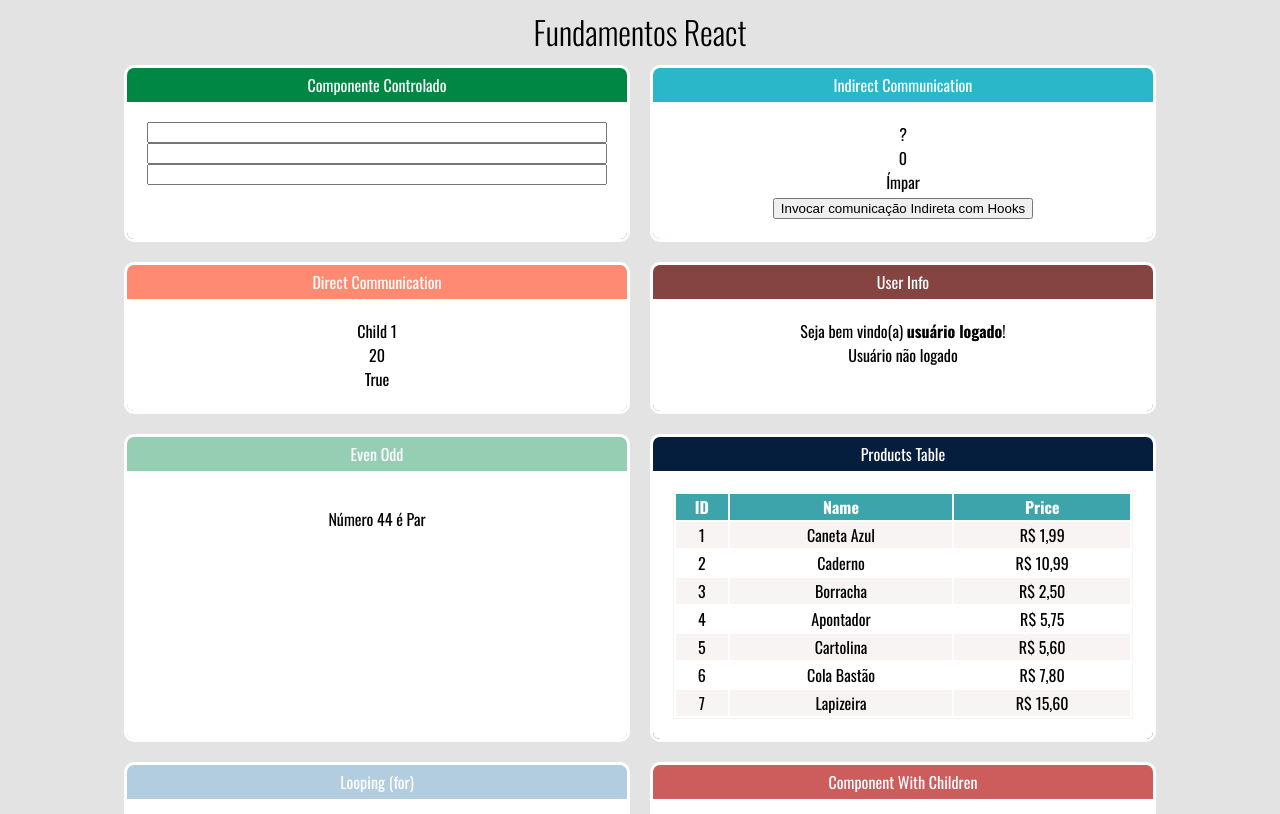
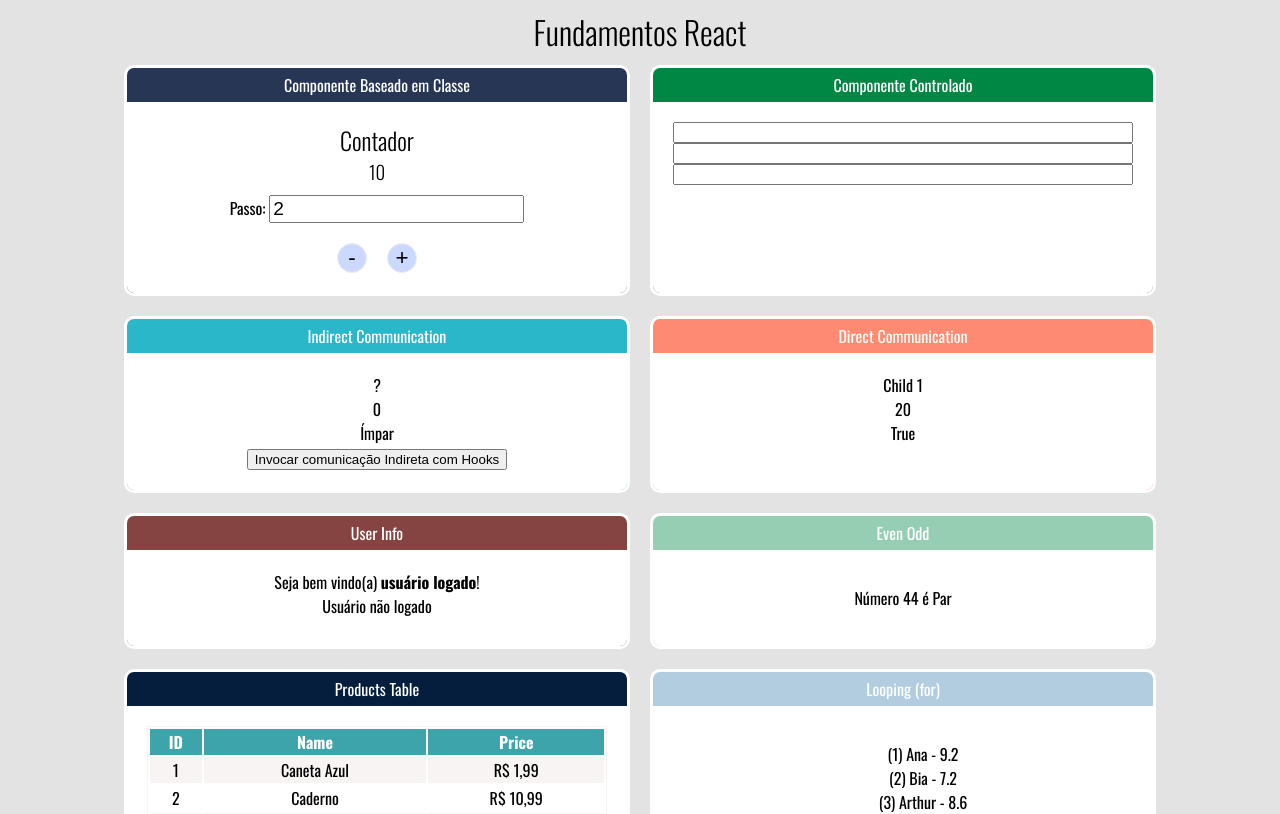
Before and after one commit to diegojaldim/react-concepts, a React (Create React App) app: page / in a window 1280 px wide. Shown: the top 814 px of the page. Built offline with nearby package versions, Linux system fonts and the light colour scheme.

Commit message:
Class based component

```diff
--- a/src/components/App.jsx
+++ b/src/components/App.jsx
@@ -13,6 +13,7 @@ import UserInfo from "./conditional/UserInfo";
 import DirectParent from "./communication/DirectParent";
 import IndirectParent from "./communication/IndirectParent";
 import Input from "./forms/Input";
+import Counter from "./counter/Counter";
 import './App.css';
 
 const App = () =>
@@ -20,6 +21,10 @@ const App = () =>
         <h1>Fundamentos React</h1>
 
         <div className="Cards">
+            <Card title="Componente Baseado em Classe" color="#283655">
+                <Counter initNumber={10} step={2} />
+            </Card>
+
             <Card title="Componente Controlado" color="#008744">
                 <Input />
             </Card>
--- /dev/null
+++ b/src/components/counter/Counter.css
@@ -0,0 +1,15 @@
+.Counter input {
+    font-size: 1.2rem;
+    margin-top: 10px;
+}
+
+.Counter button {
+    height: 30px;
+    width: 30px;
+    border-radius: 50%;
+    font-size: 1.4rem;
+    border: 1px solid #ececec;
+    background-color: rgba(196, 211, 255, 0.884);
+    cursor: pointer;
+    margin: 20px 10px 0;
+}
--- /dev/null
+++ b/src/components/counter/Counter.jsx
@@ -0,0 +1,58 @@
+import './Counter.css';
+import React, { Component } from "react";
+
+class Counter extends Component {
+
+    state = {
+        number: this.props.initNumber || 0,
+        step: this.props.step || 1,
+    };
+
+    // Alternative to bind 'this' if it not use arrow function
+    // constructor(props) {
+    //     super(props);
+
+    //     this.increment = this.increment.bind(this);
+    // }
+
+    increment = () => {
+        this.setState({
+            number: this.state.number + this.state.step,
+        });
+    }
+
+    decrement = () => {
+        this.setState({
+            number: this.state.number - this.state.step,
+        });
+    }
+
+    setStep = e => {
+        this.setState({
+            step: +e.target.value,
+        })
+    }
+
+    render() {
+        return (
+            <div className="Counter">
+                <h2>Contador</h2>
+                <h3>{this.state.number}</h3>
+                <div>
+                    <label htmlFor="stepInput">Passo: </label>
+                    <input
+                        id="stepInput"
+                        value={this.state.step}
+                        onChange={this.setStep}
+                        type="number"
+                    />
+                </div>
+                <button onClick={this.decrement}>-</button>
+                <button onClick={this.increment}>+</button>
+            </div>
+        )
+    }
+
+}
+
+export default Counter;
```
